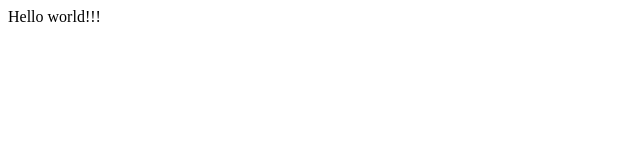
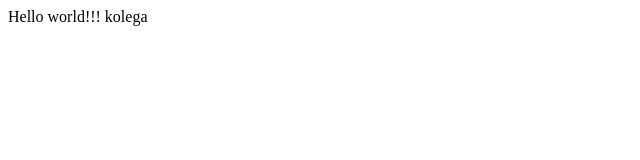
Before and after one commit to PiotrJablon/GitTutorial, a plain HTML site: page index.html in a window 1280 px wide. Shown: the full height of the page, 0-640 px from the left. Drawn offline with Linux system fonts and the light colour scheme.

Commit message:
zmiany_kolegi

```diff
--- a/index.html
+++ b/index.html
@@ -6,5 +6,6 @@
 </head>
 <body>
 	Hello world!!!
+	kolega
 </body>
 </html>
```
